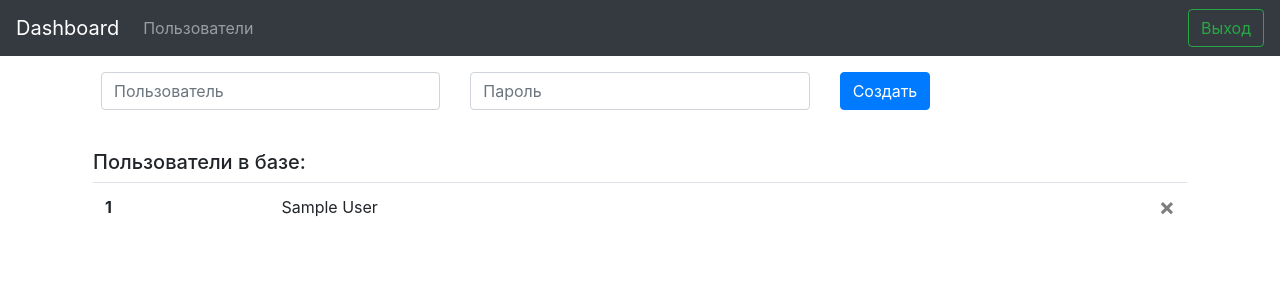
After one commit to davidchak/kwork_dashboard, a Flask app: page /users in a window 1280 px wide. The commit adds this page. Shown: the top 300 px of the page. Run offline with Flask 2, Linux system fonts and the light colour scheme; the visitor is signed in with stand-in values (Sample User, id 1); data comes from the database, SQL or seed files in the repository; some libraries are stand-ins or nearby versions.

Commit message:
add ajax

```diff
--- a/app/models.py
+++ b/app/models.py
@@ -37,7 +37,26 @@ class Data(db.Model):
     json = db.Column(db.String)
 
 
+class Parser(db.Model):
+
+    __tablename__ = 'parsers'
+
+    id = db.Column(db.Integer, primary_key = True)
+    name = db.Column(db.String)
+
+
 class LoginForm(FlaskForm):
     name = StringField('name', validators=[Required()])
     password = PasswordField('password', validators=[Required()])
     submit = SubmitField('Login')
+
+
+class AddUserForm(FlaskForm):
+    name = StringField('name', validators=[Required()])
+    password = PasswordField('password', validators=[Required()])
+    submit = SubmitField('Add')
+
+
+class NewParserForm(FlaskForm):
+    name = StringField('name', validators=[Required()])
+    submit = SubmitField('Add')
--- a/app/routes.py
+++ b/app/routes.py
@@ -1,8 +1,9 @@
 # -*- coding: utf-8 -*-
 
 from flask import render_template, redirect, url_for, request, jsonify
-from models import User, Data, LoginForm
+from models import User, Data, Parser, LoginForm, AddUserForm, NewParserForm
 from flask_login import login_user, login_required, logout_user, current_user
+from werkzeug.security import generate_password_hash
 from app import app, db
 
 
@@ -19,7 +20,7 @@ def login():
             return redirect(url_for('login'))
         login_user(user)
         return redirect(url_for('dashboard'))
-    return render_template('login.html', form = form, message = message)
+    return render_template('login.html', form = form)
 
 
 @app.route("/logout")
@@ -28,15 +29,76 @@ def logout():
     return redirect(url_for('login'))
 
 
-
 @app.route('/')
-@app.route('/dashboard')
+@app.route('/dashboard', methods=['GET', 'POST'])
 @login_required
 def dashboard():
-    data = User.query.all()
-    return render_template('dashboard.html', data = data)
+
+    form = NewParserForm()
+    data = Parser.query.all()
+
+    if form.validate_on_submit():
+        name = form.name.data.lower()
+        parser = Parser(name=name)
+        db.session.add(parser)
+        db.session.commit()
+        return redirect(url_for('dashboard'))
+    return render_template('dashboard.html', data = data, form = form)
 
 
+@app.route('/users', methods=['GET', 'POST'])
+@login_required
+def get_users():
+
+    form = AddUserForm()
+    data = User.query.all()
+
+    if form.validate_on_submit():
+        name = form.name.data.lower()
+        passwd = form.password.data
+
+        if name and passwd:
+            user = User.query.filter_by(name=name).first()
+            if not user:
+                user = User(name=name)
+                user.password_hash = generate_password_hash(passwd)
+                db.session.add(user)
+                db.session.commit()
+            return redirect(url_for('get_users'))
+
+    return render_template('users.html', data = data, form=form)
+
+
+@app.route('/del_user', methods=['POST'])
+@login_required
+def del_user():
+
+    user_id = request.form['id']
+    user = User.query.filter_by(id=user_id).first()
+    if user:
+        db.session.delete(user)
+        db.session.commit()
+        return jsonify({'status': 'success'})
+    else:
+        return jsonify({'status': 'error'})
+    # return jsonify({'status': 'success', 'user_id': user_id})
+
+
+@app.route('/del_parser', methods=['POST'])
+@login_required
+def del_parser():
+
+    parser_id = request.form['id']
+    parser = Parser.query.filter_by(id=parser_id).first()
+    if parser:
+        db.session.delete(parser)
+        db.session.commit()
+        return jsonify({'status': 'success'})
+    else:
+        return jsonify({'status': 'error'})
+
+
+# API
 @app.route('/api/get', methods=['GET','POST'])
 def get_data():
     return jsonify({'status': 'success'})
@@ -45,7 +107,4 @@ def get_data():
 @app.route('/api/set', methods=['POST'])
 def set_data():
     data = request.get_json()
-    # new_query = Data(id=data.id, datestamp=data.datestamp, json=date.json)
-    # db.session.add(new_query)
-    # db.session.commit()
     return jsonify({'status': 'success', 'data': data})
--- /dev/null
+++ b/app/static/js/main.js
@@ -0,0 +1,37 @@
+function del_user(id) {
+    $.ajax({
+        data: {
+            id: id
+        },
+        type: 'POST',
+        url: '/del_user'
+    }).done(
+        function (data) {
+            if (data.status === 'success') {
+                row_id = $('#row_' + id)
+                row_id.remove()
+            } else {
+                alert('Ошибка удаления пользователя!')
+            }
+        }
+    )
+}
+
+function del_parser(id) {
+    $.ajax({
+        data: {
+            id: id
+        },
+        type: 'POST',
+        url: '/del_parser'
+    }).done(
+        function (data) {
+            if (data.status === 'success') {
+                row_id = $('#row_'+id)
+                row_id.remove()
+            } else {
+                alert('Ошибка удаления парсера!')
+            }
+        }
+    )
+}
--- a/app/templates/base.html
+++ b/app/templates/base.html
@@ -5,22 +5,20 @@
     <meta charset="UTF-8">
     <meta name="viewport" content="width=device-width, initial-scale=1.0">
     <meta http-equiv="X-UA-Compatible" content="ie=edge">
-    <title>Login</title>
+    <title>Flask App</title>
+    <script src="https://ajax.googleapis.com/ajax/libs/jquery/3.1.0/jquery.min.js"></script>
     <link rel="stylesheet" href="https://stackpath.bootstrapcdn.com/bootstrap/4.1.3/css/bootstrap.min.css" integrity="sha384-MCw98/SFnGE8fJT3GXwEOngsV7Zt27NXFoaoApmYm81iuXoPkFOJwJ8ERdknLPMO"
         crossorigin="anonymous">
-    <style>
-        form{
-            margin: auto;
-            margin-top: 10%;
-            padding: 30px;
-            width: 400px;
-            border: 2px solid blueviolet;
-            border-radius: 1%;
-        }
-    </style>
+    <!-- <script src="https://cdnjs.cloudflare.com/ajax/libs/popper.js/1.14.3/umd/popper.min.js" integrity="sha384-ZMP7rVo3mIykV+2+9J3UJ46jBk0WLaUAdn689aCwoqbBJiSnjAK/l8WvCWPIPm49"
+        crossorigin="anonymous"></script>
+    <script src="https://stackpath.bootstrapcdn.com/bootstrap/4.1.3/js/bootstrap.min.js" integrity="sha384-ChfqqxuZUCnJSK3+MXmPNIyE6ZbWh2IMqE241rYiqJxyMiZ6OW/JmZQ5stwEULTy"
+        crossorigin="anonymous"></script> -->
+
+    {% block header %}{% endblock %}
 </head>
 
 <body>
     {% block content %}{% endblock %}
+    <script src="{{ url_for('static', filename='js/main.js') }}"></script>
 </body>
 </html>
--- a/app/templates/menu.html
+++ b/app/templates/menu.html
@@ -3,15 +3,12 @@
         aria-controls="navbarTogglerDemo03" aria-expanded="false" aria-label="Toggle navigation">
         <span class="navbar-toggler-icon"></span>
     </button>
-    <a class="navbar-brand" href="#">Dashboard</a>
+    <a class="navbar-brand" href="{{ url_for('dashboard') }}">Dashboard</a>
 
     <div class="collapse navbar-collapse" id="navbarTogglerDemo03">
         <ul class="navbar-nav mr-auto mt-2 mt-lg-0">
-            <li class="nav-item active">
-                <a class="nav-link" href="#">Home <span class="sr-only">(current)</span></a>
-            </li>
             <li class="nav-item">
-                <a class="nav-link" href="#">Link</a>
+                <a class="nav-link" href="{{ url_for('get_users') }}">Пользователи</a>
             </li>
 
         </ul>
--- /dev/null
+++ b/app/templates/users.html
@@ -0,0 +1,52 @@
+{% extends "base.html" %}
+
+{% block header %}
+{% endblock %}
+
+{% block content %}
+{% include 'menu.html' %}
+
+<div class="container">
+
+    <form class="p-3" action="{{ url_for('get_users') }}" method="POST">
+        {{ form.csrf_token }}
+        <div class="row">
+            <div class="col">
+                {{ form.name(size=20, class="form-control", placeholder="Пользователь") }}
+            </div>
+            <div class="col">
+                {{ form.password(size=20, class="form-control", placeholder="Пароль") }}
+            </div>
+            <div class="col">
+                <button type="submit" class="btn btn-primary">Создать</button>
+            </div>
+        </div>
+    </form>
+
+    <div class="row pt-3 pb-3 m-2 dc-block">
+
+        <table class="table">
+            <thead>
+                <tr>
+                    <h5>Пользователи в базе:</h5>
+                </tr>
+            </thead>
+            <tbody>
+                {% for row in data %}
+                <tr id="row_{{ row.id }}">
+                    <th scope="row">{{ row.id }}</th>
+                    <td>{{ row.name }}</td>
+                    <td>
+                        <button type="button" class="close" data-dismiss="alert" aria-label="Close">
+                            <span onclick="del_user('{{ row.id }}')" aria-hidden="true">&times;</span>
+                        </button>
+                    </td>
+                </tr>
+                {% endfor %}
+            </tbody>
+        </table>
+
+    </div>
+</div>
+
+{% endblock %}
```
Also changed, not shown: app/static/js/add_user.js (added, +47 -0 lines), app/templates/dashboard.html (+52 -15 lines), app/templates/login.html (+15 -0 lines).
